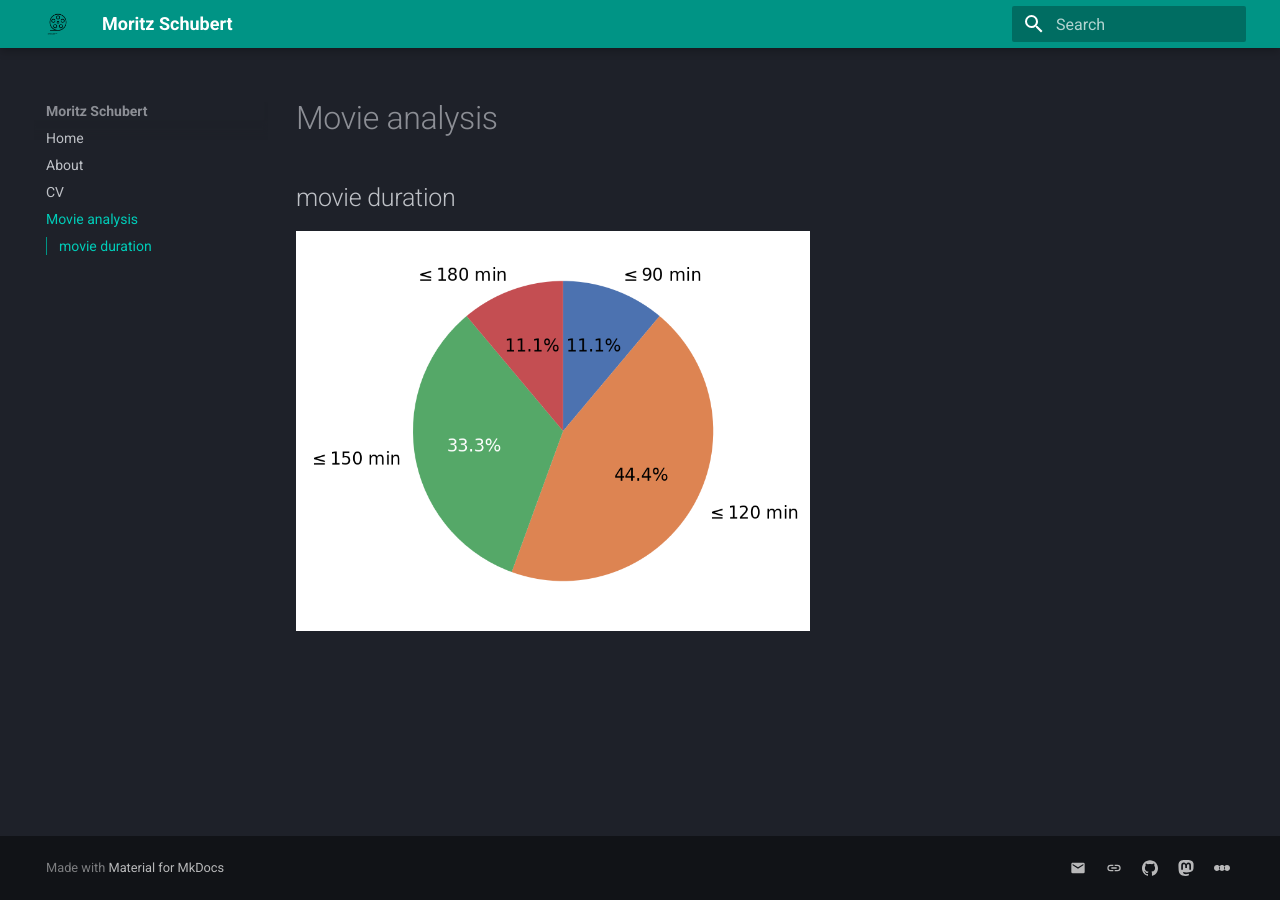
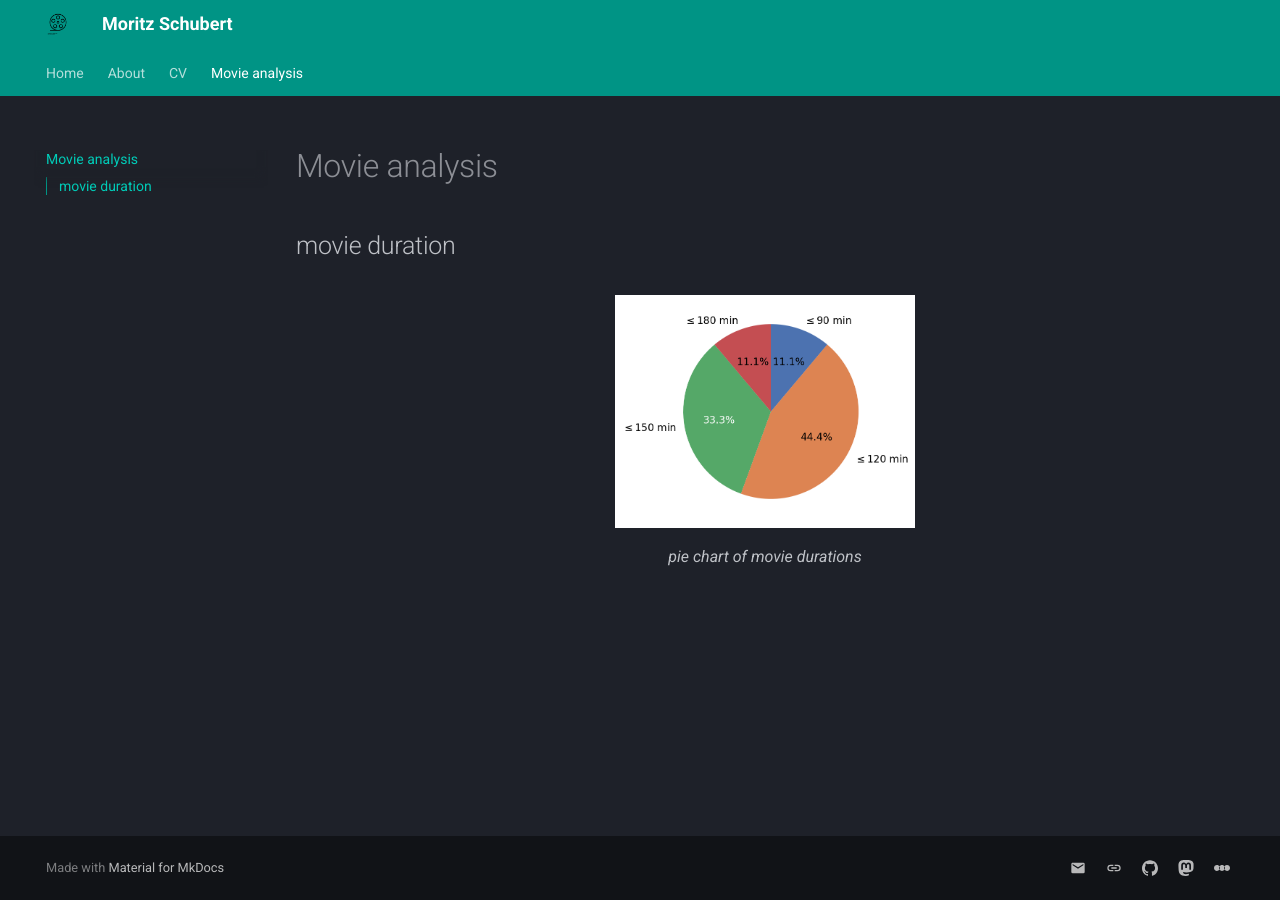
Before and after one commit to mcnoat/portfolio, an MkDocs documentation site: the page built from docs/analysis.md, in a window 1280 px wide. Built offline with MkDocs 1.6.1 and Material for MkDocs 9.7.7, drawn with Linux system fonts in a browser that asks for light colours.

Commit message:
add glightbox plugin
The plugin allows zooming images by clikcing on them

```diff
--- a/docs/analysis.md
+++ b/docs/analysis.md
@@ -1,8 +1,7 @@
 # Movie analysis
 
 ## movie duration
-<div title="movie durations!">
-<img src="../assets/duration.png"
-     alt="bar plot summarizing the movies' durations"
-     style="height:400px;">
-</div>
+<figure markdown>
+  ![Image title](assets/duration.png){ width="300" }
+  <figcaption>pie chart of movie durations</figcaption>
+</figure>
--- a/mkdocs.yml
+++ b/mkdocs.yml
@@ -2,6 +2,7 @@
 theme: # everything design related
   name: material
   features:
+    - navigation.tabs
     - navigation.top #back-to-top button
     - toc.integrate  #the right ToC sidebar is removed and integrated on the left
   font:
@@ -56,3 +57,5 @@
   - pymdownx.emoji:
       emoji_index: !!python/name:material.extensions.emoji.twemoji
       emoji_generator: !!python/name:material.extensions.emoji.to_svg
+plugins:
+  - glightbox
```
Also changed, not shown: 1 other file.
